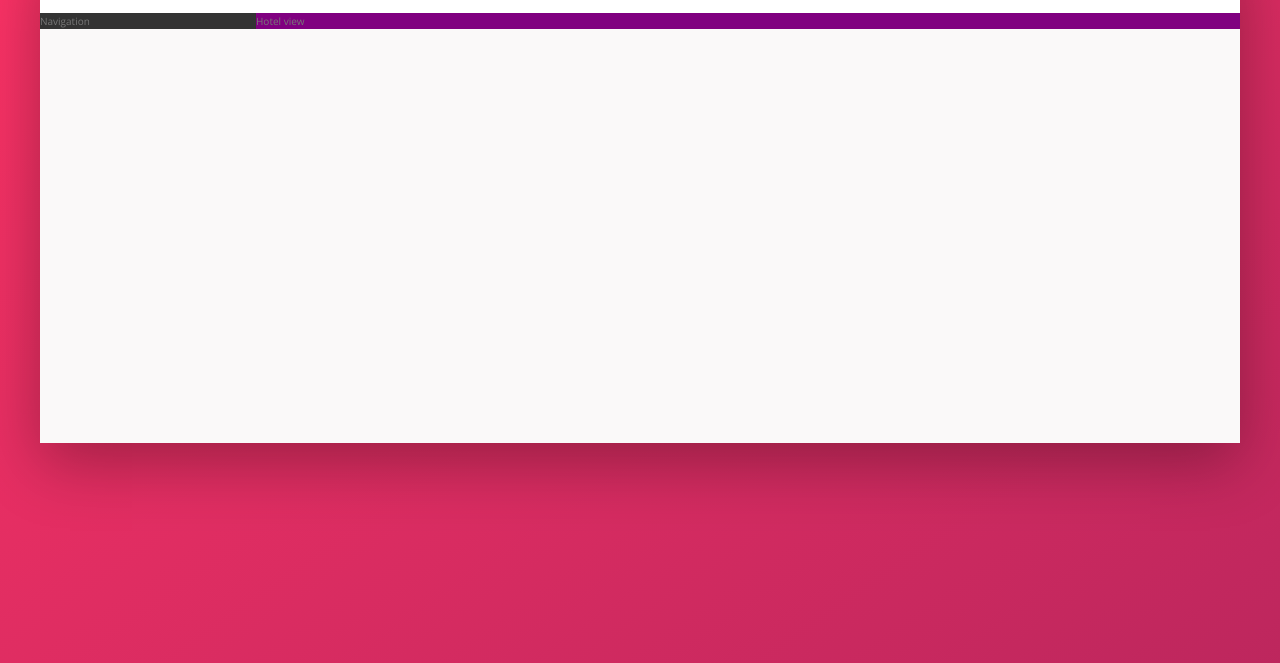
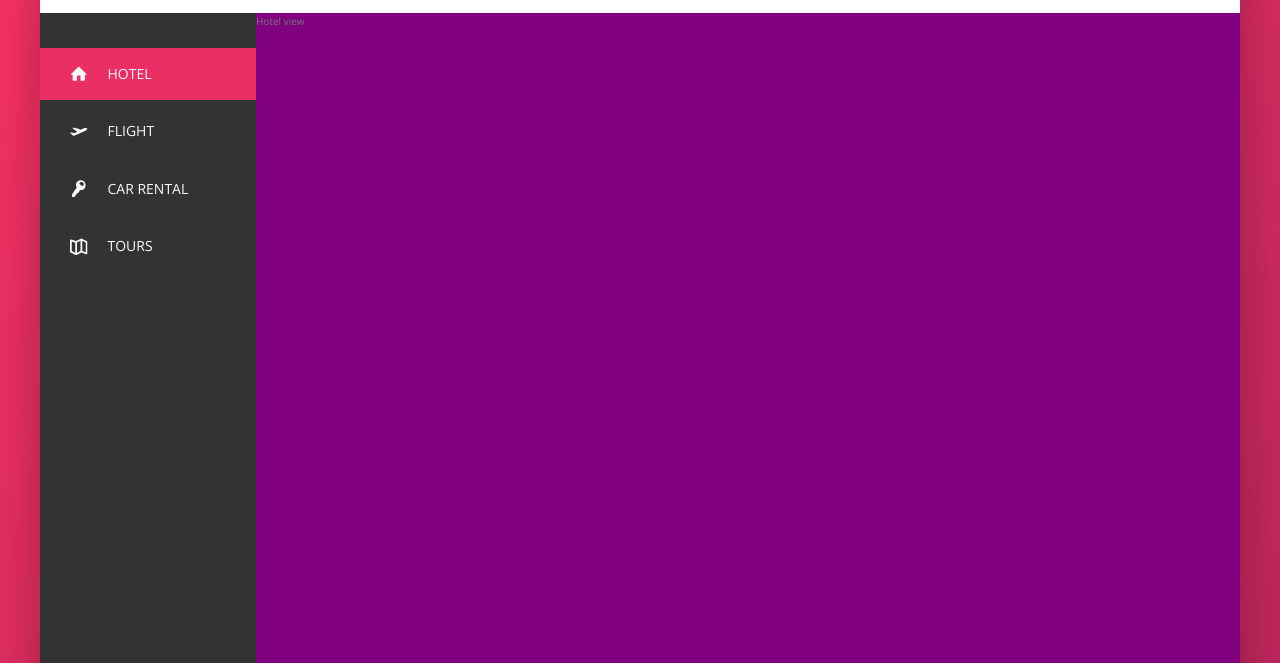
Before and after one commit to liviupreda/trillo, a website: page index.html in a window 1280 px wide. Shown: the part 137-800 px from the top of the page. Drawn offline with nearby package versions, Linux system fonts and the light colour scheme.

Commit message:
style sidebar navigation

```diff
--- a/index.html
+++ b/index.html
@@ -16,6 +16,7 @@
   <body>
     <div class="container">
       <!-- HEADER -->
+
       <header class="header">
         <img src="img/logo.png" alt="trillo logo" class="logo" />
         <form action="#" class="search">
@@ -54,10 +55,51 @@
         </nav>
       </header>
 
+      <!-- NAVIGATION SIDEBAR -->
+
       <div class="content">
         <nav class="sidebar">
-          Navigation
+          <ul class="side-nav">
+            <li class="side-nav__item side-nav__item--active">
+              <a href="#" class="side-nav__link">
+                <svg class="side-nav__icon">
+                  <use xlink:href="img/sprite.svg#icon-home"></use>
+                </svg>
+                <span>Hotel</span>
+              </a>
+            </li>
+            <li class="side-nav__item">
+              <a href="#" class="side-nav__link">
+                <svg class="side-nav__icon">
+                  <use xlink:href="img/sprite.svg#icon-aircraft-take-off"></use>
+                </svg>
+                <span>Flight</span>
+              </a>
+            </li>
+            <li class="side-nav__item">
+              <a href="#" class="side-nav__link">
+                <svg class="side-nav__icon">
+                  <use xlink:href="img/sprite.svg#icon-key"></use>
+                </svg>
+                <span>Car Rental</span>
+              </a>
+            </li>
+            <li class="side-nav__item">
+              <a href="#" class="side-nav__link">
+                <svg class="side-nav__icon">
+                  <use xlink:href="img/sprite.svg#icon-map"></use>
+                </svg>
+                <span>Tours</span>
+              </a>
+            </li>
+          </ul>
+          <div class="legal">
+            &copy; 2019 Trillo. All rights reserved.
+          </div>
         </nav>
+
+        <!-- CONTENT HOTEL OVERVIEW -->
+
         <main class="hotel-view">
           Hotel view
         </main>
--- a/scss/_components.scss
+++ b/scss/_components.scss
@@ -1,6 +1,7 @@
 /****************
 /* LOGO
 /****************/
+
 .logo {
   height: 3.25rem;
   margin-left: 2rem;
@@ -9,6 +10,7 @@
 /****************
 /* SEARCH BOX
 /****************/
+
 .search {
   flex: 0 0 40%;
   display: flex;
@@ -66,6 +68,7 @@
 /****************
 /* USER NAVIGATION
 /****************/
+
 .user-nav {
   align-self: stretch;
   display: flex;
@@ -115,3 +118,75 @@
     margin-right: 1rem;
   }
 }
+
+/****************
+/* SIDEBAR NAVIGATION
+/****************/
+
+.side-nav {
+  font-size: 1.4rem;
+  list-style: none;
+  margin-top: 3.5rem;
+
+  &__item {
+    position: relative;
+
+    &:not(:last-child) {
+      margin-bottom: 0.5rem;
+    }
+  }
+
+  &__item::before {
+    content: '';
+    position: absolute;
+    top: 0;
+    left: 0;
+    height: 100%;
+    width: 3px;
+    background-color: var(--color-primary);
+    transform: scaleY(0);
+    transition: transform 0.2s, width 0.4s cubic-bezier(1, 0, 0, 1) 0.2s,
+      background-color 0.1s; // .2s delay, allows the transform transition to finish first
+  }
+
+  &__item:hover::before,
+  &__item--active::before {
+    transform: scaleY(1);
+    width: 100%;
+  }
+
+  &__item:active::before {
+    background-color: var(--color-primary-light);
+  }
+
+  &__link:link,
+  &__link:visited {
+    color: var(--color-gray-light-1);
+    text-decoration: none;
+    text-transform: uppercase;
+    display: block;
+    padding: 1.5rem 3rem;
+    position: relative;
+    z-index: 10;
+    display: flex;
+    align-items: center;
+  }
+
+  &__icon {
+    width: 1.75rem;
+    height: 1.75rem;
+    margin-right: 2rem;
+    fill: currentColor; // current color of the icon element is of the parent element side-nav__link: --color-gray-light-1
+  }
+}
+
+/****************
+/* LEGAL TEXT
+/****************/
+
+.legal {
+  font-size: 1.2rem;
+  color: var(--color-gray-light-4);
+  text-align: center;
+  padding: 2.5rem;
+}
--- a/scss/_layout.scss
+++ b/scss/_layout.scss
@@ -23,10 +23,16 @@
 .sidebar {
   background-color: var(--color-gray-dark-1);
   flex: 0 0 18%;
+  display: flex;
+  flex-direction: column;
+  justify-content: space-between;
 }
 
 .hotel-view {
   background-color: #fff;
   background-color: purple;
+  // ^TEST
+
+  height: 80rem;
   flex: 1;
 }
```
Also changed, not shown: css/style.css.
